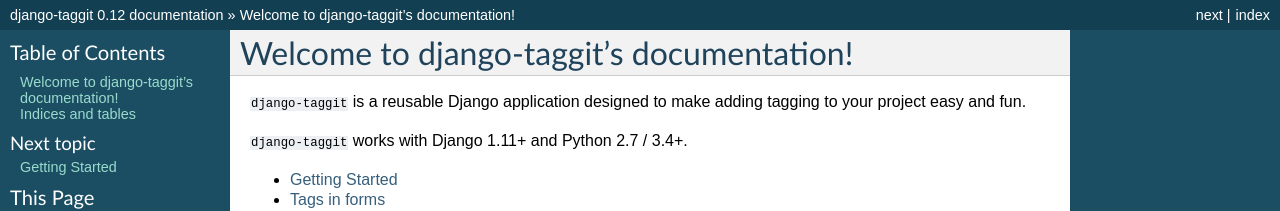
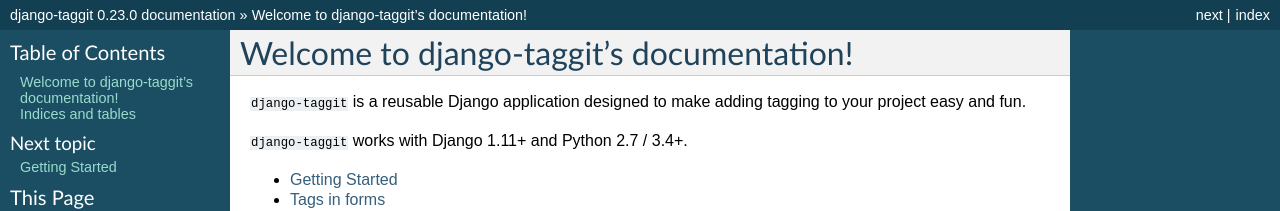
Before and after one commit to jazzband/django-taggit, a Sphinx documentation site: the page built from docs/index.txt, in a window 1280 px wide and 900 px high. Shown: the top 211 px of the window. Built offline with Sphinx 7.4.7, drawn with Linux system fonts in a browser that asks for light colours; some of the changed text lies outside the part shown.

Commit message:
Correct django-taggit version in docs/conf.py

```diff
--- a/docs/conf.py
+++ b/docs/conf.py
@@ -46,9 +46,9 @@
 # built documents.
 #
 # The short X.Y version.
-version = '0.12'
+version = '0.23'
 # The full version, including alpha/beta/rc tags.
-release = '0.12'
+release = '0.23.0'
 
 # The language for content autogenerated by Sphinx. Refer to documentation
 # for a list of supported languages.
```
